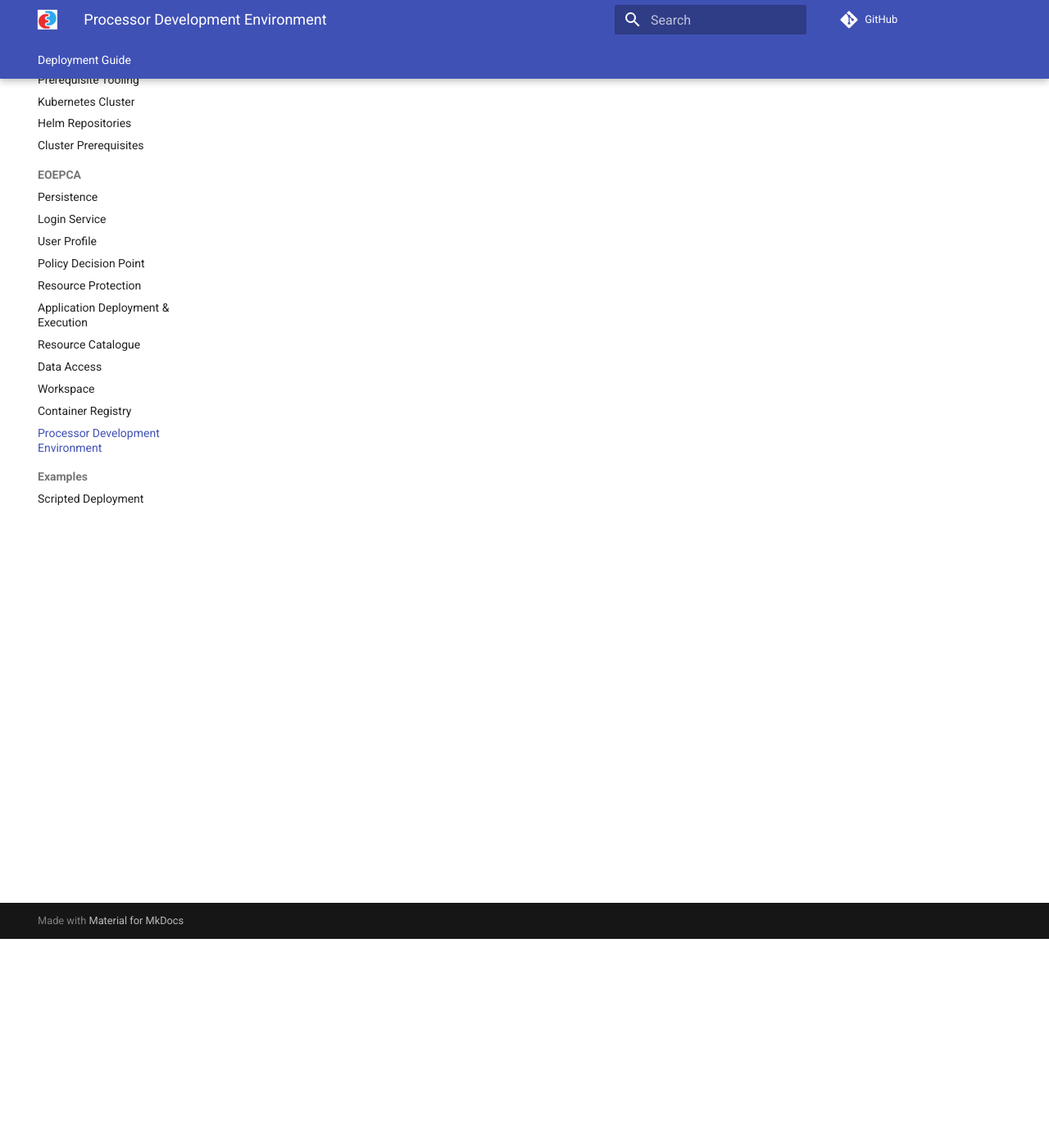
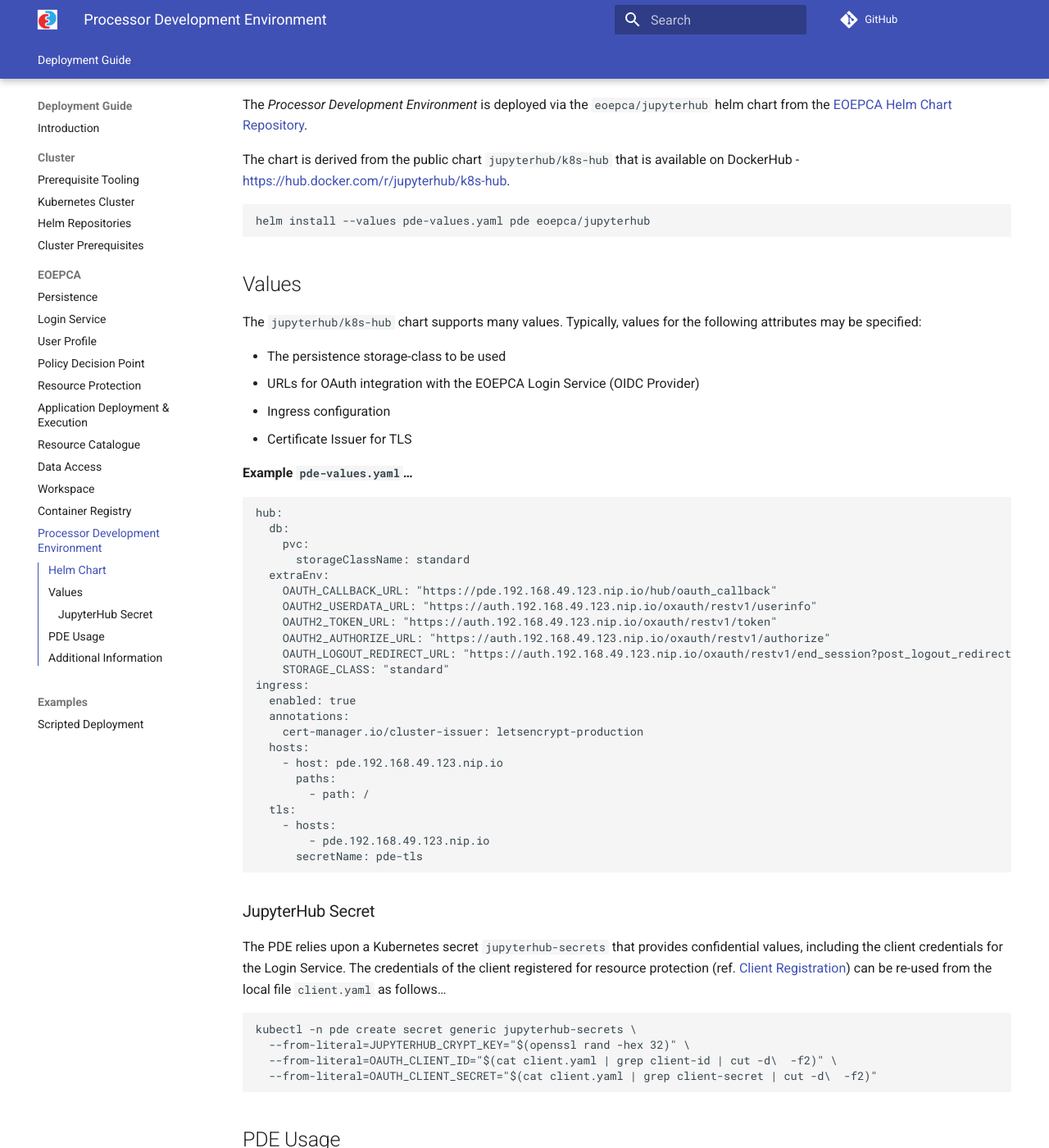
Before and after one commit to EOEPCA/deployment-guide, an MkDocs documentation site: the page built from docs/eoepca/pde.md, in a window 1280 px wide and 1400 px high, scrolled down 255 px. Shown: the whole window at 82% size. Built offline with MkDocs 1.6.1 and Material for MkDocs 9.7.7, drawn with Linux system fonts in a browser that asks for light colours; comment, search, counter and statistics services are not loaded; some of the changed text lies outside the part shown.

Commit message:
Added description of PDE deployment

````diff
--- a/docs/eoepca/pde.md
+++ b/docs/eoepca/pde.md
@@ -1,3 +1,73 @@
 # Processor Development Environment (PDE)
 
-**...coming soon...**
+The _Processor Development Environment (PDE)_ provides a web-based application that allows the user to perform platform-hosted interactive analysis and application development.
+
+## Helm Chart
+
+The _Processor Development Environment_ is deployed via the `eoepca/jupyterhub` helm chart from the [EOEPCA Helm Chart Repository](https://eoepca.github.io/helm-charts).
+
+The chart is derived from the public chart `jupyterhub/k8s-hub` that is available on DockerHub - [https://hub.docker.com/r/jupyterhub/k8s-hub](https://hub.docker.com/r/jupyterhub/k8s-hub).
+
+```bash
+helm install --values pde-values.yaml pde eoepca/jupyterhub
+```
+
+## Values
+
+The `jupyterhub/k8s-hub` chart supports many values. Typically, values for the following attributes may be specified:
+
+* The persistence storage-class to be used
+* URLs for OAuth integration with the EOEPCA Login Service (OIDC Provider)
+* Ingress configuration
+* Certificate Issuer for TLS
+
+**Example `pde-values.yaml`...**
+
+```yaml
+hub:
+  db:
+    pvc:
+      storageClassName: standard
+  extraEnv:
+    OAUTH_CALLBACK_URL: "https://pde.192.168.49.123.nip.io/hub/oauth_callback"
+    OAUTH2_USERDATA_URL: "https://auth.192.168.49.123.nip.io/oxauth/restv1/userinfo"
+    OAUTH2_TOKEN_URL: "https://auth.192.168.49.123.nip.io/oxauth/restv1/token"
+    OAUTH2_AUTHORIZE_URL: "https://auth.192.168.49.123.nip.io/oxauth/restv1/authorize"
+    OAUTH_LOGOUT_REDIRECT_URL: "https://auth.192.168.49.123.nip.io/oxauth/restv1/end_session?post_logout_redirect_uri=https://pde.192.168.49.123.nip.io"
+    STORAGE_CLASS: "standard"
+ingress:
+  enabled: true
+  annotations:
+    cert-manager.io/cluster-issuer: letsencrypt-production
+  hosts:
+    - host: pde.192.168.49.123.nip.io
+      paths:
+        - path: /
+  tls:
+    - hosts:
+        - pde.192.168.49.123.nip.io
+      secretName: pde-tls
+```
+
+
+### JupyterHub Secret
+
+The PDE relies upon a Kubernetes secret `jupyterhub-secrets` that provides confidential values, including the client credentials for the Login Service. The credentials of the client registered for resource protection (ref. [Client Registration](resource-protection.md#client-registration)) can be re-used from the local file `client.yaml` as follows...
+
+```
+kubectl -n pde create secret generic jupyterhub-secrets \
+  --from-literal=JUPYTERHUB_CRYPT_KEY="$(openssl rand -hex 32)" \
+  --from-literal=OAUTH_CLIENT_ID="$(cat client.yaml | grep client-id | cut -d\  -f2)" \
+  --from-literal=OAUTH_CLIENT_SECRET="$(cat client.yaml | grep client-secret | cut -d\  -f2)"
+```
+
+## PDE Usage
+
+The PDE is accessed at the endpoint `https://pde.<domain>/`, configured by your domain - e.g. [https://pde.192.168.49.123.nip.io/](https://pde.192.168.49.123.nip.io/).
+
+## Additional Information
+
+Additional information regarding the _Processor Development Environment_ can be found at:
+
+* [Helm Chart](https://github.com/EOEPCA/helm-charts/tree/main/charts/pde-jupyterhub)
+* [GitHub Repository](https://github.com/EOEPCA/pde-container)
````
